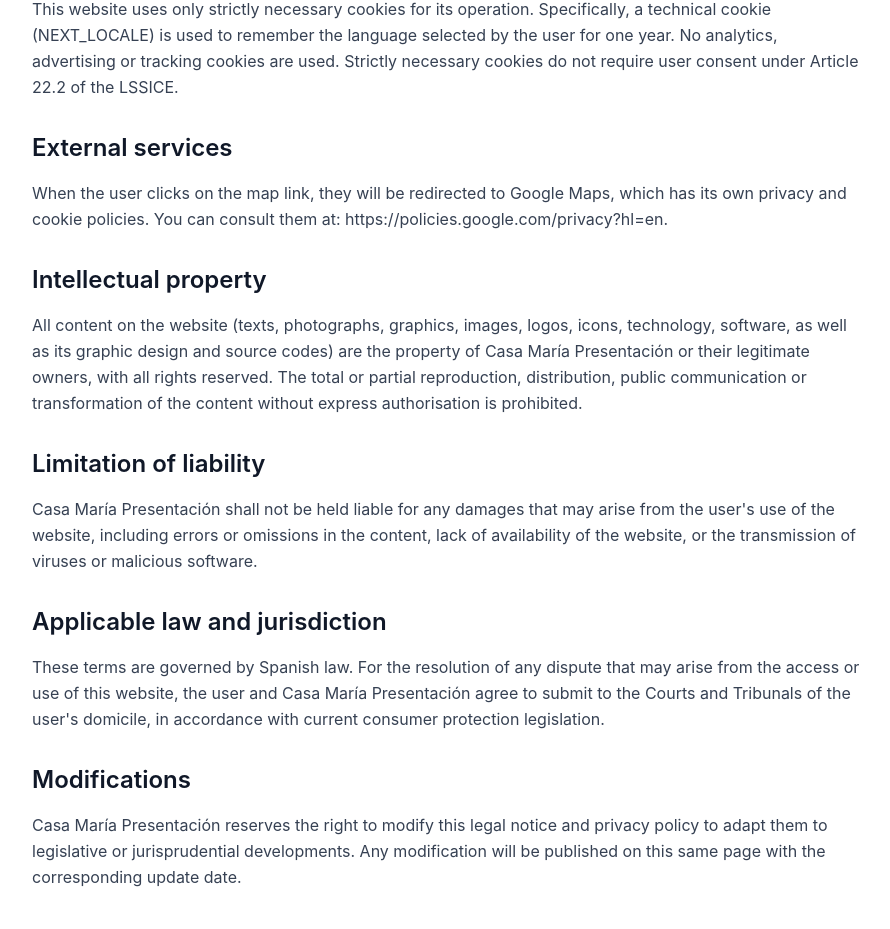
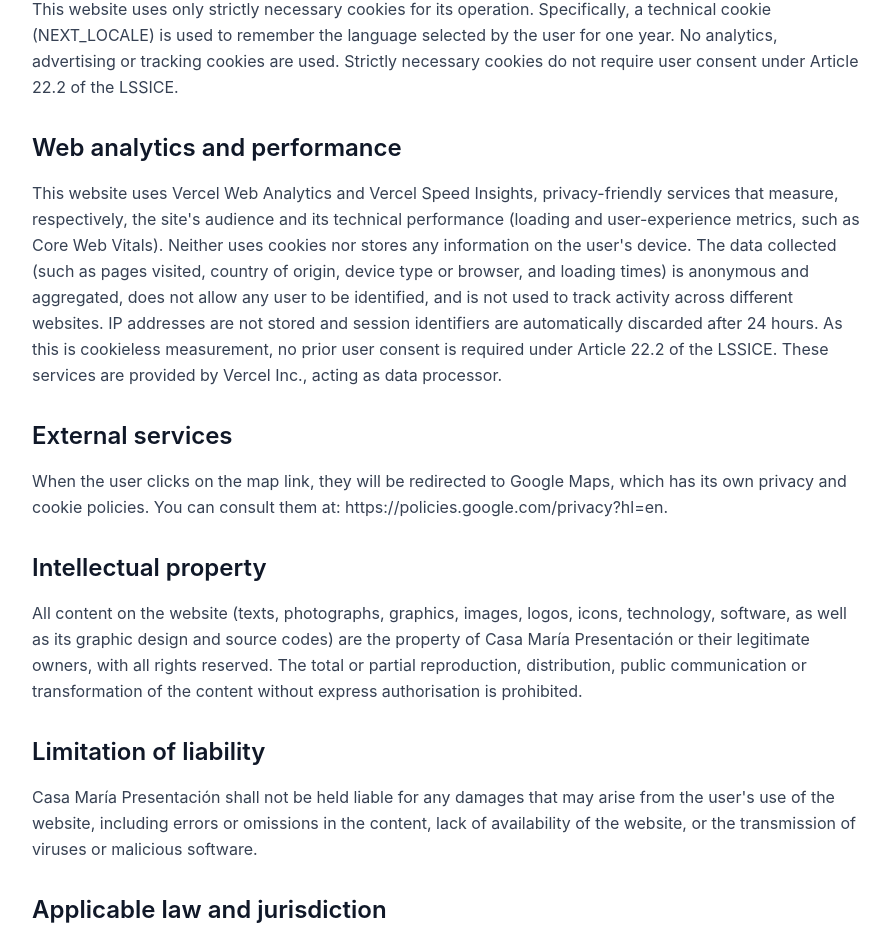
Before and after one commit to jrpedrianes/casa-maria-presentacion, a Next.js app: page /en/legal in a window 1280 px wide. Shown: the part 1570-2499 px from the top of the page, without its empty margins (192-1082 px from the left). Built offline with nearby package versions, Linux system fonts and the light colour scheme.

Commit message:
feat: integrate Vercel Analytics and Speed Insights
- Add @vercel/analytics and @vercel/speed-insights packages
- Update LegalContent to include information on analytics and performance monitoring
- Include Analytics and SpeedInsights components in the layout

```diff
--- a/app/[locale]/layout.tsx
+++ b/app/[locale]/layout.tsx
@@ -1,5 +1,7 @@
 import '../globals.css'
 
+import { Analytics } from '@vercel/analytics/next'
+import { SpeedInsights } from '@vercel/speed-insights/next'
 import type { Metadata } from 'next'
 import { NextIntlClientProvider } from 'next-intl'
 import { getMessages, setRequestLocale } from 'next-intl/server'
@@ -92,6 +94,8 @@ export default async function LocaleLayout({
     <html lang={locale}>
       <body>
         <NextIntlClientProvider messages={messages}>{children}</NextIntlClientProvider>
+        <Analytics />
+        <SpeedInsights />
       </body>
     </html>
   )
--- a/components/LegalContent.tsx
+++ b/components/LegalContent.tsx
@@ -47,6 +47,11 @@ export function LegalContent() {
           title: 'Política de cookies',
           content:
             'Este sitio web utiliza únicamente cookies estrictamente necesarias para su funcionamiento. En concreto, se emplea una cookie técnica (NEXT_LOCALE) para recordar el idioma seleccionado por el usuario durante un año. No se emplean cookies de análisis, publicidad ni de seguimiento. Las cookies estrictamente necesarias no requieren consentimiento del usuario según el artículo 22.2 de la LSSICE.',
+        },
+        {
+          title: 'Analítica web y rendimiento',
+          content:
+            'Este sitio web utiliza Vercel Web Analytics y Vercel Speed Insights, servicios respetuosos con la privacidad que miden, respectivamente, la audiencia del sitio y su rendimiento técnico (métricas de carga y experiencia de uso, como las Core Web Vitals). Ninguno de los dos emplea cookies ni almacena información en el dispositivo del usuario. Los datos recogidos (como las páginas visitadas, el país de origen, el tipo de dispositivo o el navegador, y los tiempos de carga) son anónimos y agregados, no permiten identificar a ningún usuario ni rastrear su actividad entre distintos sitios web. La dirección IP no se almacena y los identificadores de sesión se descartan automáticamente a las 24 horas. Por tratarse de una medición sin cookies, no requiere el consentimiento previo del usuario conforme al artículo 22.2 de la LSSICE. El proveedor de estos servicios es Vercel Inc., que actúa como encargado del tratamiento.',
         },
         {
           title: 'Servicios externos',
@@ -120,6 +125,11 @@ export function LegalContent() {
             'This website uses only strictly necessary cookies for its operation. Specifically, a technical cookie (NEXT_LOCALE) is used to remember the language selected by the user for one year. No analytics, advertising or tracking cookies are used. Strictly necessary cookies do not require user consent under Article 22.2 of the LSSICE.',
         },
         {
+          title: 'Web analytics and performance',
+          content:
+            "This website uses Vercel Web Analytics and Vercel Speed Insights, privacy-friendly services that measure, respectively, the site's audience and its technical performance (loading and user-experience metrics, such as Core Web Vitals). Neither uses cookies nor stores any information on the user's device. The data collected (such as pages visited, country of origin, device type or browser, and loading times) is anonymous and aggregated, does not allow any user to be identified, and is not used to track activity across different websites. IP addresses are not stored and session identifiers are automatically discarded after 24 hours. As this is cookieless measurement, no prior user consent is required under Article 22.2 of the LSSICE. These services are provided by Vercel Inc., acting as data processor.",
+        },
+        {
           title: 'External services',
           content:
             'When the user clicks on the map link, they will be redirected to Google Maps, which has its own privacy and cookie policies. You can consult them at: https://policies.google.com/privacy?hl=en.',
@@ -191,6 +201,11 @@ export function LegalContent() {
             'Diese Website verwendet ausschließlich streng notwendige Cookies für ihren Betrieb. Konkret wird ein technisches Cookie (NEXT_LOCALE) verwendet, um die vom Benutzer ausgewählte Sprache ein Jahr lang zu speichern. Es werden keine Analyse-, Werbe- oder Tracking-Cookies verwendet. Streng notwendige Cookies erfordern gemäß Artikel 22.2 der LSSICE keine Zustimmung des Benutzers.',
         },
         {
+          title: 'Web-Analyse und Leistung',
+          content:
+            'Diese Website verwendet Vercel Web Analytics und Vercel Speed Insights, datenschutzfreundliche Dienste, die jeweils die Reichweite der Website und ihre technische Leistung (Lade- und Nutzungserlebnis-Metriken wie die Core Web Vitals) messen. Keiner der beiden Dienste verwendet Cookies oder speichert Informationen auf dem Gerät des Benutzers. Die erhobenen Daten (wie besuchte Seiten, Herkunftsland, Gerätetyp oder Browser sowie Ladezeiten) sind anonym und aggregiert, lassen keine Identifizierung eines Benutzers zu und werden nicht zur seitenübergreifenden Nachverfolgung der Aktivität verwendet. IP-Adressen werden nicht gespeichert und Sitzungskennungen werden automatisch nach 24 Stunden verworfen. Da es sich um eine cookielose Messung handelt, ist gemäß Artikel 22.2 der LSSICE keine vorherige Einwilligung des Benutzers erforderlich. Diese Dienste werden von Vercel Inc. bereitgestellt, das als Auftragsverarbeiter handelt.',
+        },
+        {
           title: 'Externe Dienste',
           content:
             'Wenn der Benutzer auf den Kartenlink klickt, wird er zu Google Maps weitergeleitet, das seine eigenen Datenschutz- und Cookie-Richtlinien hat. Sie können diese einsehen unter: https://policies.google.com/privacy?hl=de.',
--- a/package.json
+++ b/package.json
@@ -14,6 +14,8 @@
     "check": "pnpm run lint && pnpm run format"
   },
   "dependencies": {
+    "@vercel/analytics": "^2.0.1",
+    "@vercel/speed-insights": "^2.0.0",
     "embla-carousel-react": "8.6.0",
     "lucide-react": "1.16.0",
     "next": "16.2.6",
```
Also changed, not shown: 1 other file (tests, documents, lock files or other folders).
